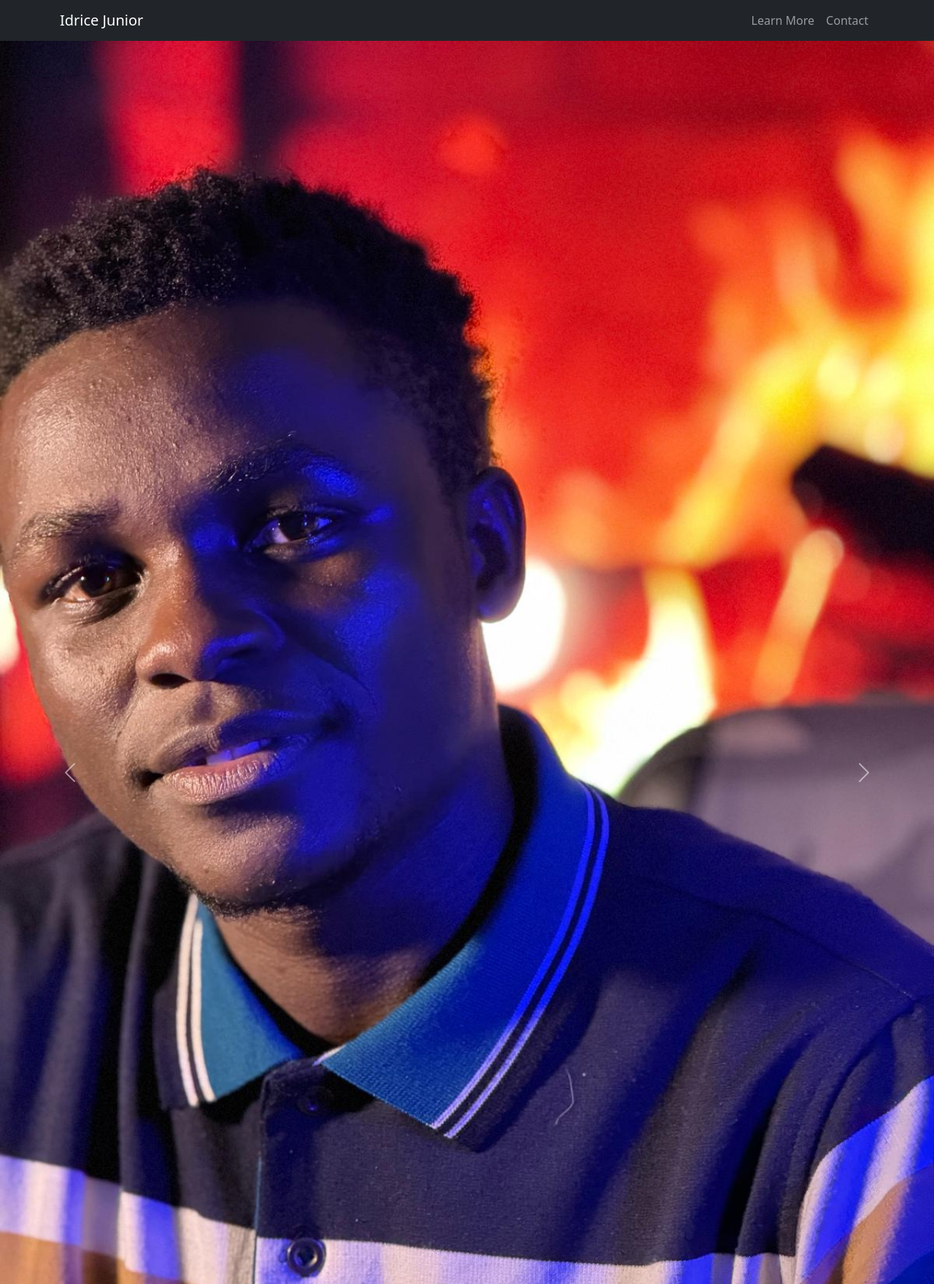
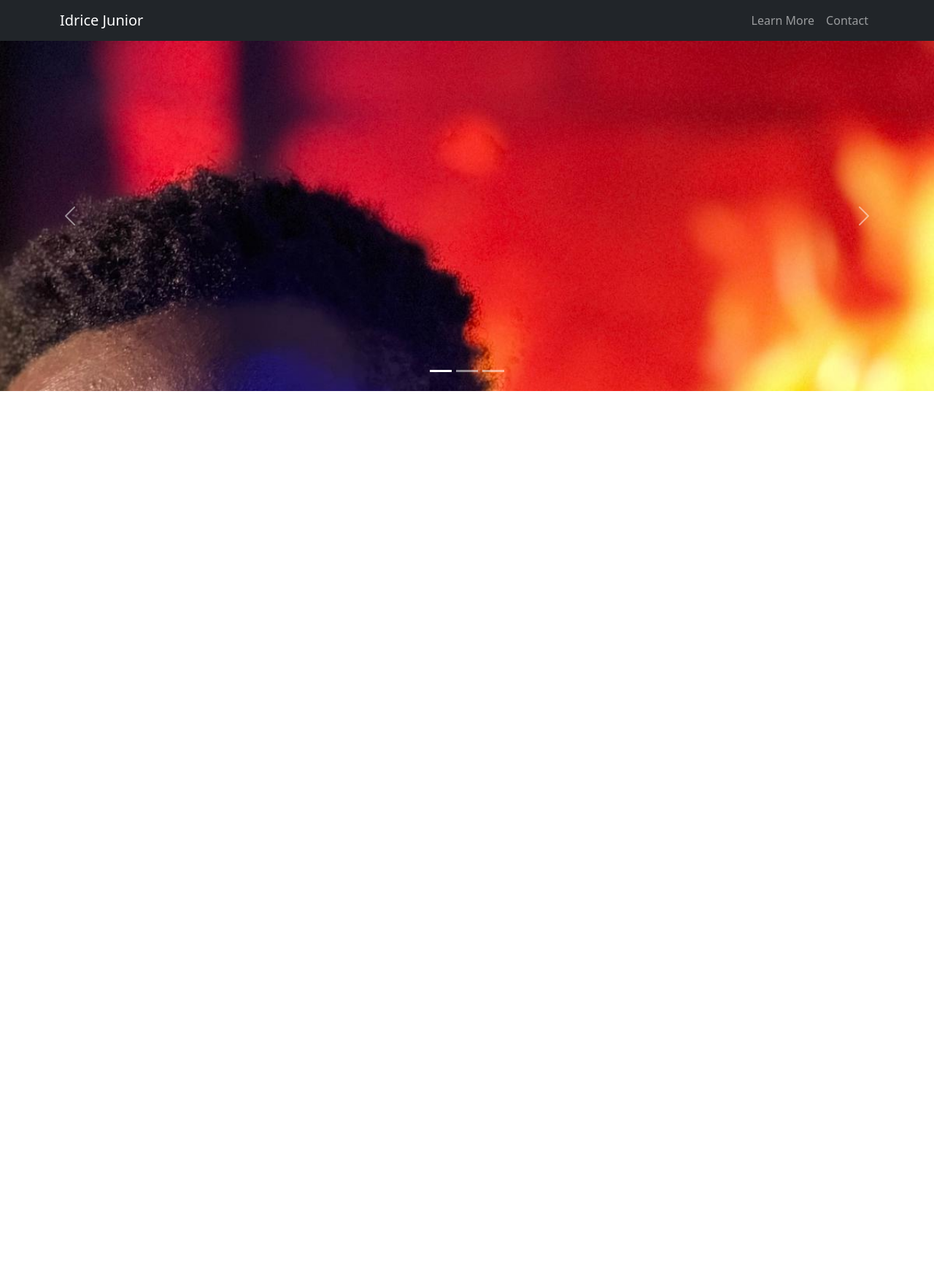
Before and after one commit to Junior-idrice/Bootstrap-website, a Django app: page / in a window 1280 px wide. Shown: the top 1760 px of the page at 73% size. After the commit the page ends 536 px from the top, so only its background shows below. Run offline with Django 5.2, Linux system fonts and the light colour scheme.

Commit message:
carousel

```diff
--- a/personal/static/personal/style.css
+++ b/personal/static/personal/style.css
@@ -0,0 +1,8 @@
+.c-item{
+    height: 480px;
+}
+.c-img{
+    height: 100%;
+    object-fit: cover;
+    filter: brightness(0.6);
+}
--- a/personal/templates/website/layout.html
+++ b/personal/templates/website/layout.html
@@ -32,25 +32,29 @@
 
 
         <main>
-                <div id="carouselExampleAutoplaying" class="carousel slide" data-bs-ride="carousel">
+                <div id="hero-carousel" class="carousel slide" data-bs-ride="carousel">
+                <div class="carousel-indicators">
+                    <button type="button" data-bs-target="#carouselExampleDark" data-bs-slide-to="0" class="active" aria-current="true" aria-label="Slide 1"></button>
+                    <button type="button" data-bs-target="#carouselExampleDark" data-bs-slide-to="1" aria-label="Slide 2"></button>
+                    <button type="button" data-bs-target="#carouselExampleDark" data-bs-slide-to="2" aria-label="Slide 3"></button>
+                </div>
                 <div class="carousel-inner">
                     <div class="carousel-item active c-item">
-                    <img src="{{ MEDIA_URL }}products/image.jpg" alt="Image"  class="d-block w-100 c-image">
-                    <img src="..." alt="...">
+                    <img src="media/products/image.jpg" alt="Image"  class="d-block w-100 c-image">
                     </div>
                     <div class="carousel-item">
-                    <img src="{{ MEDIA_URL }}products/react.svg" alt="Image"  class="d-block w-100 c-image">
+                    <img src="media/products/showcase.svg" alt="Image"  class="d-block w-100 c-image">
+                    </div>
+                    <div class="carousel-item">
+                    <img src="media/products/react.svg" alt="Image"  class="d-block w-100 c-image">
 
                     </div>
-                    <div class="carousel-item">
-                    <img src="..." class="d-block w-100" alt="...">
-                    </div>
                 </div>
-                <button class="carousel-control-prev" type="button" data-bs-target="#carouselExampleAutoplaying" data-bs-slide="prev">
+                <button class="carousel-control-prev" type="button" data-bs-target="#hero-carousel" data-bs-slide="prev">
                     <span class="carousel-control-prev-icon" aria-hidden="true"></span>
                     <span class="visually-hidden">Previous</span>
                 </button>
-                <button class="carousel-control-next" type="button" data-bs-target="#carouselExampleAutoplaying" data-bs-slide="next">
+                <button class="carousel-control-next" type="button" data-bs-target="#hero-carousel" data-bs-slide="next">
                     <span class="carousel-control-next-icon" aria-hidden="true"></span>
                     <span class="visually-hidden">Next</span>
                 </button>
```
